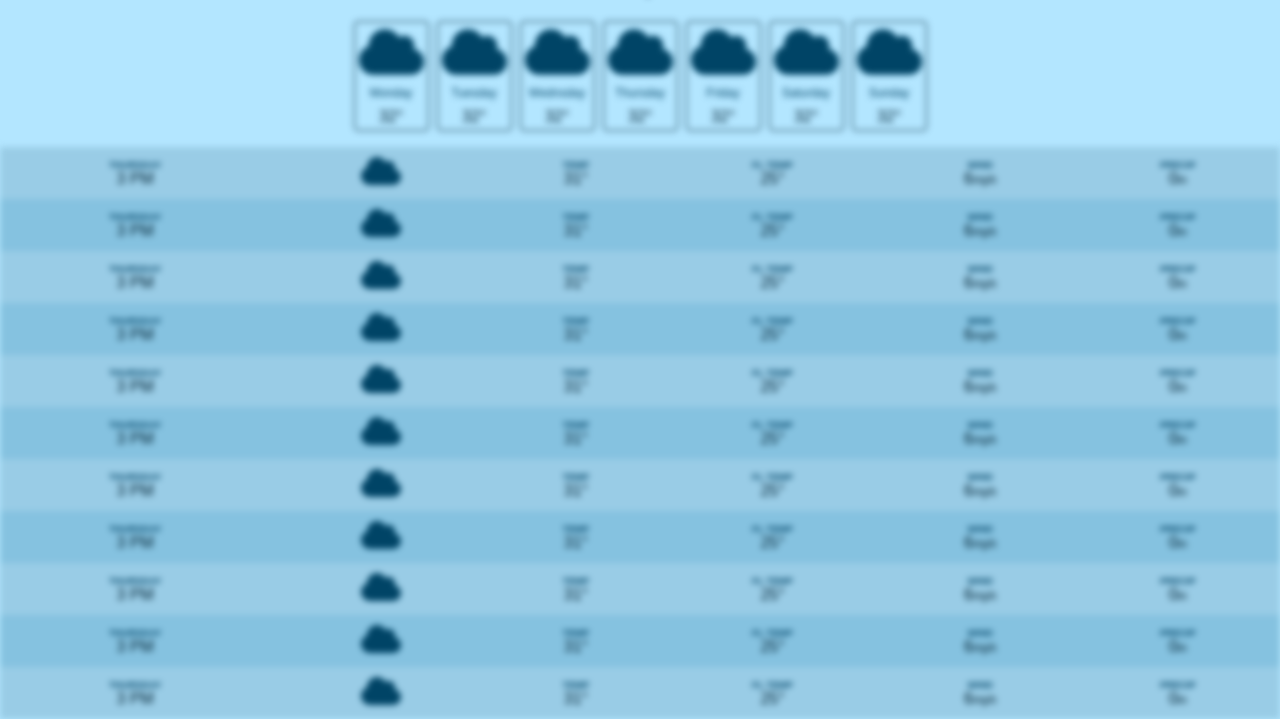
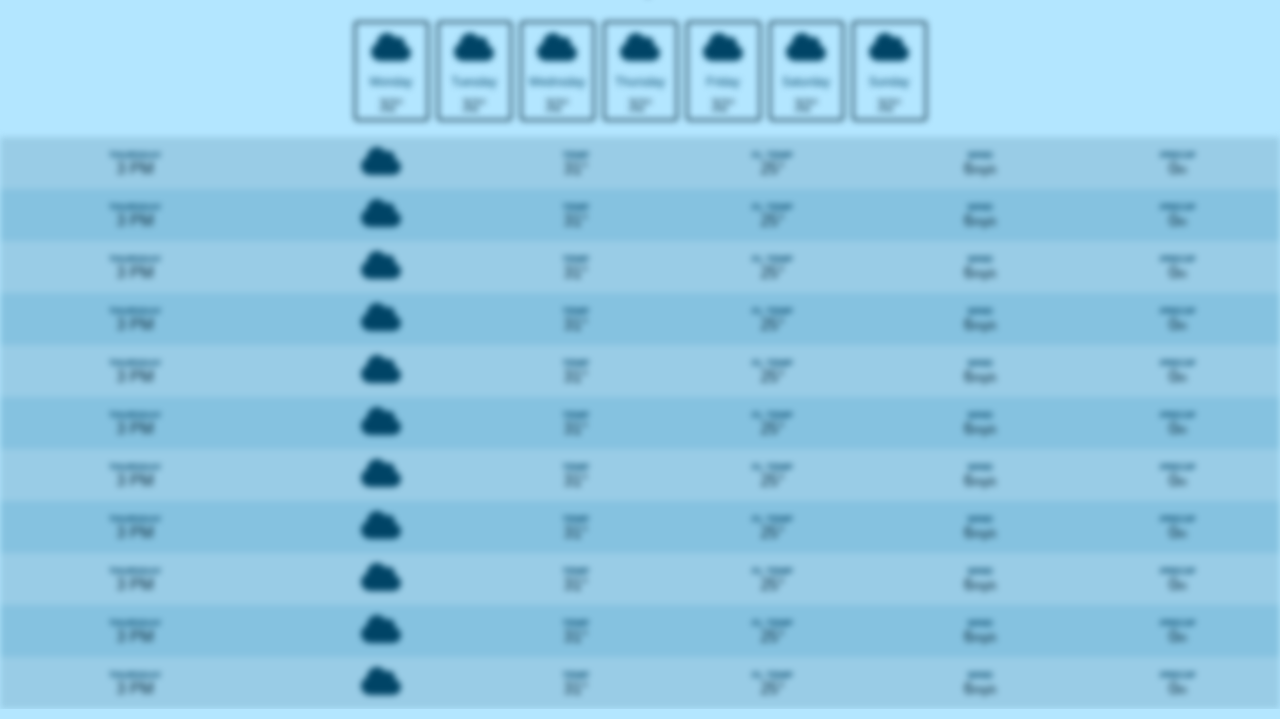
Before and after one commit to agp745/weather-app, a website built with Vite: page index.html in a window 1280 px wide. Shown: the part 107-826 px from the top of the page. Built offline with nearby package versions, Linux system fonts and the light colour scheme; no server answers.

Commit message:
fixed syntax error in html -> day-section html

```diff
--- a/index.html
+++ b/index.html
@@ -46,37 +46,37 @@
 
   <section class="day-section" data-day-section>
     <div class="day-card">
-      <img src="icons/cloud.svg" class="'weather-icon">
+      <img src="icons/cloud.svg" class="weather-icon">
       <div class="day-card-date">Monday</div>
       <div>32&deg;</div>
     </div>
     <div class="day-card">
-      <img src="icons/cloud.svg" class="'weather-icon">
+      <img src="icons/cloud.svg" class="weather-icon">
       <div class="day-card-date">Tuesday</div>
       <div>32&deg;</div>
     </div>
     <div class="day-card">
-      <img src="icons/cloud.svg" class="'weather-icon">
+      <img src="icons/cloud.svg" class="weather-icon">
       <div class="day-card-date">Wednsday</div>
       <div>32&deg;</div>
     </div>
     <div class="day-card">
-      <img src="icons/cloud.svg" class="'weather-icon">
+      <img src="icons/cloud.svg" class="weather-icon">
       <div class="day-card-date">Thursday</div>
       <div>32&deg;</div>
     </div>
     <div class="day-card">
-      <img src="icons/cloud.svg" class="'weather-icon">
+      <img src="icons/cloud.svg" class="weather-icon">
       <div class="day-card-date">Friday</div>
       <div>32&deg;</div>
     </div>
     <div class="day-card">
-      <img src="icons/cloud.svg" class="'weather-icon">
+      <img src="icons/cloud.svg" class="weather-icon">
       <div class="day-card-date">Saturday</div>
       <div>32&deg;</div>
     </div>
     <div class="day-card">
-      <img src="icons/cloud.svg" class="'weather-icon">
+      <img src="icons/cloud.svg" class="weather-icon">
       <div class="day-card-date">Sunday</div>
       <div>32&deg;</div>
     </div>
--- a/style.css
+++ b/style.css
@@ -84,7 +84,7 @@ body {
     display: flex;
     flex-direction: column;
     align-items: center;
-    border: 1px solid hsl(200, 100%, 10%);
+    border: 2px solid hsl(200, 100%, 10%);
     border-radius: .25rem;
     padding: .25rem;
 }
```
